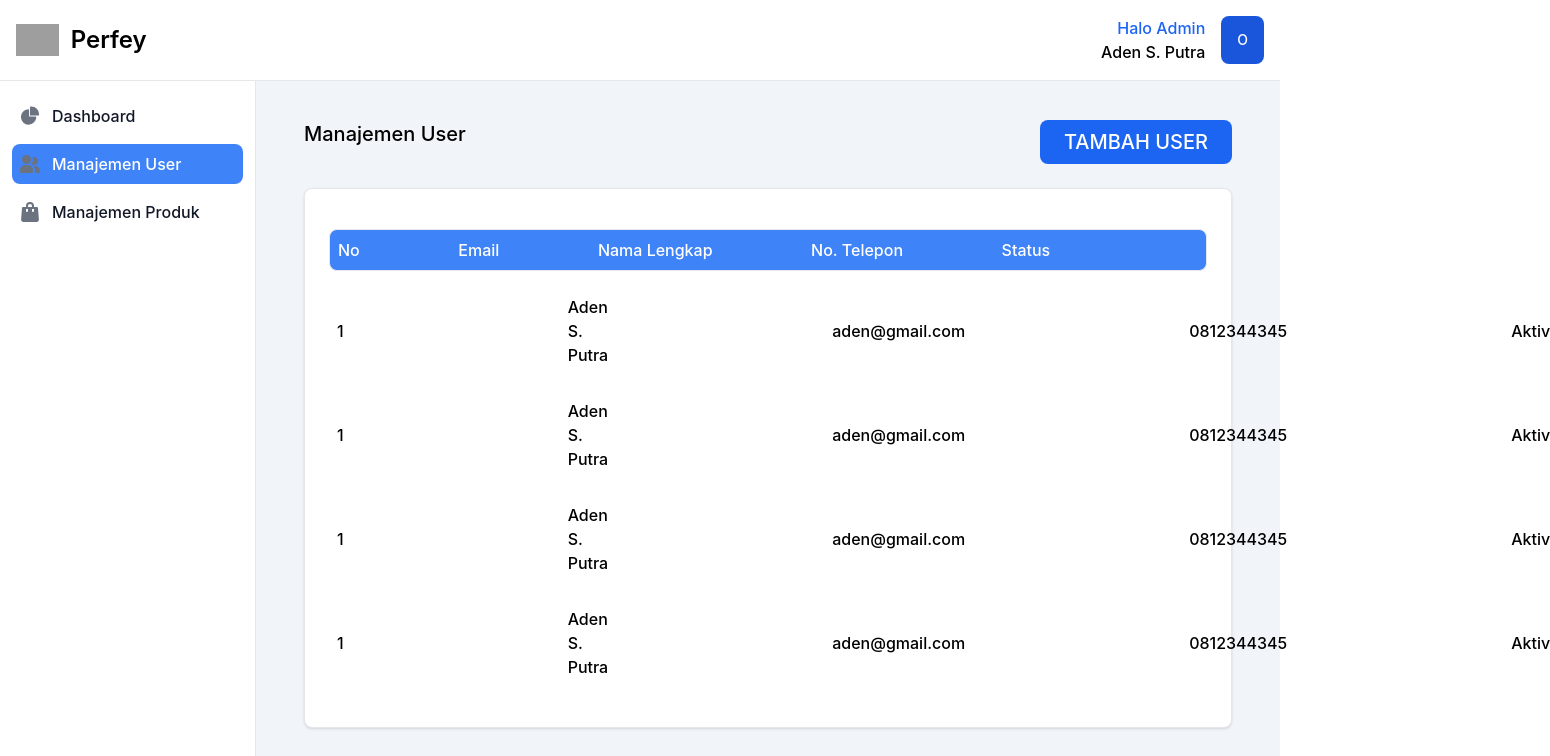
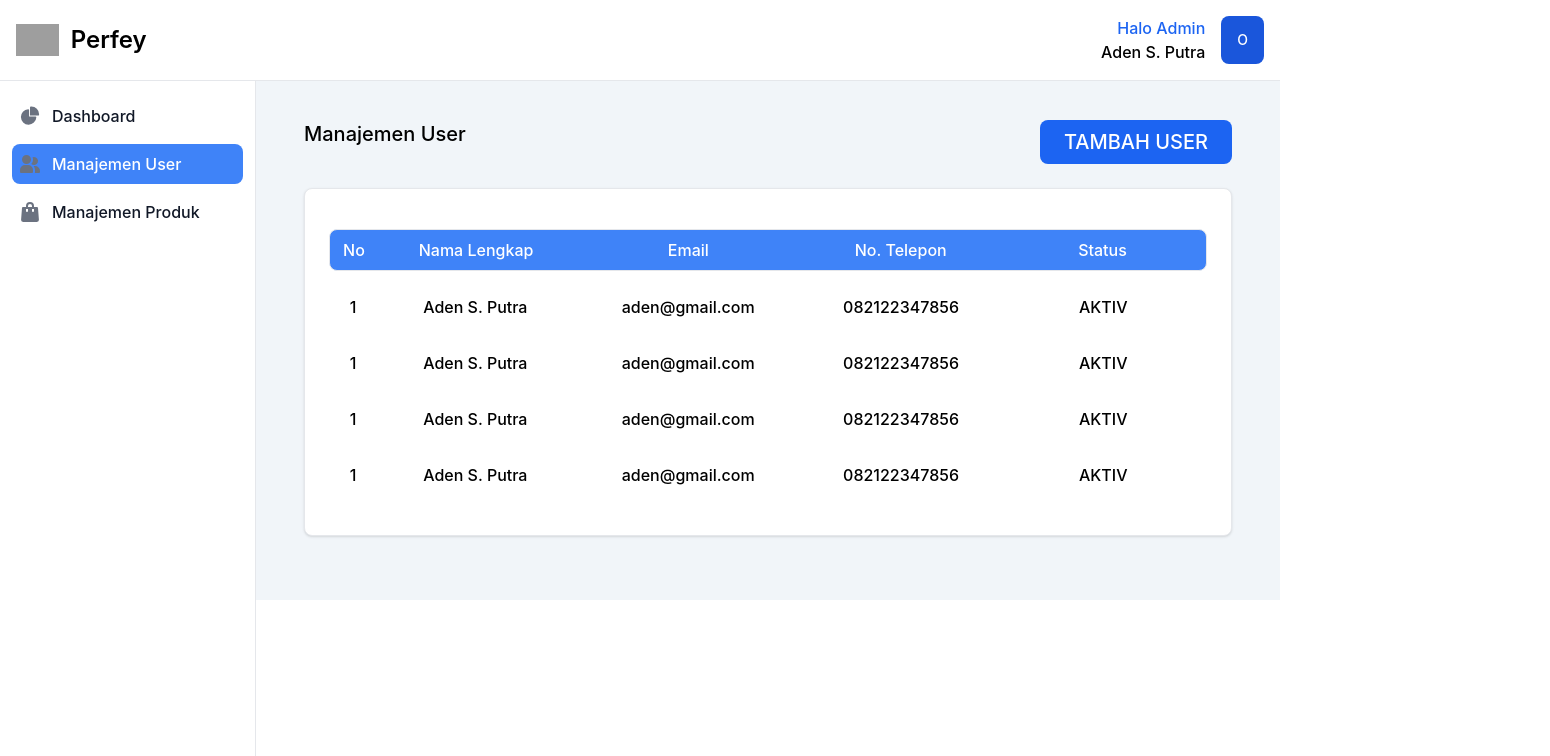
Before and after one commit to kanzff/gudang-crypto, a React (Create React App) app in the folder client/: page /dashboard in a window 1280 px wide. Both pictures are taken after a click on the link "Manajemen User". Shown: the top 756 px of the page, 1550 px wide, since content can reach past the window. Built offline with nearby package versions, Linux system fonts and the light colour scheme; grey boxes are pictures that could not be loaded.

Commit message:
added product management

```diff
--- a/client/src/pages/Dashboard.js
+++ b/client/src/pages/Dashboard.js
@@ -128,43 +128,98 @@ const Dashboard = () => {
                     </div>
 
                     <div className='bg-white border rounded-lg shadow p-6 font-medium my-6'>
-                        <div className='my-4 p-2 flex justify-between gap-58 border rounded-lg bg-blue-500 text-white'>
-                            <p>No</p>
-                            <p>Email</p>
-                            <p>Nama Lengkap</p>
-                            <p>No. Telepon</p>
-                            <p>Status</p>
-                            <p className='text-blue-500'>Action</p>
+                        <div className='my-4 p-2 flex justify-start  border rounded-lg bg-blue-500 text-white'>
+                            <p className='w-12 text-center'>No</p>
+                            <p className='w-80 text-center'>Nama Lengkap</p>
+                            <p className='w-80 text-center'>Email</p>
+                            <p className='w-80 text-center'>No. Telepon</p>
+                            <p className='w-72 text-center'>Status</p>
                         </div>
                         <div>
                             {/* user list */}
-                            <div className='my-4 p-2 flex justify-start gap-56 items-center'>
-                                <p>1</p>
-                                <p>Aden S. Putra</p>
-                                <p>aden@gmail.com</p>
-                                <p>0812344345</p>
-                                <p>Aktiv</p>
+                            <div className='my-4 p-2 flex justify-start items-center'>
+                                <p className='w-12 text-center'>1</p>
+                                <p className='w-80 text-center'>Aden S. Putra</p>
+                                <p className='w-80 text-center'>aden@gmail.com</p>
+                                <p className='w-80 text-center'>082122347856</p>
+                                <p className='w-72 text-center'>AKTIV</p>
                             </div>
-                            <div className='my-4 p-2 flex justify-start gap-56 items-center'>
-                                <p>1</p>
-                                <p>Aden S. Putra</p>
-                                <p>aden@gmail.com</p>
-                                <p>0812344345</p>
-                                <p>Aktiv</p>
+                            <div className='my-4 p-2 flex justify-start items-center'>
+                                <p className='w-12 text-center'>1</p>
+                                <p className='w-80 text-center'>Aden S. Putra</p>
+                                <p className='w-80 text-center'>aden@gmail.com</p>
+                                <p className='w-80 text-center'>082122347856</p>
+                                <p className='w-72 text-center'>AKTIV</p>
                             </div>
-                            <div className='my-4 p-2 flex justify-start gap-56 items-center'>
-                                <p>1</p>
-                                <p>Aden S. Putra</p>
-                                <p>aden@gmail.com</p>
-                                <p>0812344345</p>
-                                <p>Aktiv</p>
+                            <div className='my-4 p-2 flex justify-start items-center'>
+                                <p className='w-12 text-center'>1</p>
+                                <p className='w-80 text-center'>Aden S. Putra</p>
+                                <p className='w-80 text-center'>aden@gmail.com</p>
+                                <p className='w-80 text-center'>082122347856</p>
+                                <p className='w-72 text-center'>AKTIV</p>
                             </div>
-                            <div className='my-4 p-2 flex justify-start gap-56 items-center'>
-                                <p>1</p>
-                                <p>Aden S. Putra</p>
-                                <p>aden@gmail.com</p>
-                                <p>0812344345</p>
-                                <p>Aktiv</p>
+                            <div className='my-4 p-2 flex justify-start items-center'>
+                                <p className='w-12 text-center'>1</p>
+                                <p className='w-80 text-center'>Aden S. Putra</p>
+                                <p className='w-80 text-center'>aden@gmail.com</p>
+                                <p className='w-80 text-center'>082122347856</p>
+                                <p className='w-72 text-center'>AKTIV</p>
+                            </div>
+                        </div>
+                    </div>
+                </div>
+            }
+            { currentTab === 'product' &&
+                <div className="px-12 py-10 sm:ml-64 mt-20 h-full bg-slate-100">
+                    <div className='flex justify-between'>
+                        <p className='font-medium text-xl'>Manajemen Produk</p>
+                        <button type='button' className='font-medium text-xl bg-blue-600 py-2 px-6 rounded-lg text-white'>TAMBAH USER</button>
+                    </div>
+
+                    <div className='bg-white border rounded-lg shadow p-6 font-medium my-6'>
+                        <div className='my-4 p-2 flex justify-start  border rounded-lg bg-blue-500 text-white'>
+                            <p className='w-12 text-center'>No</p>
+                            <p className='w-[40rem] text-center'>Nama</p>
+                            <p className='w-80 text-center'>Harga</p>
+                            <p className='w-72 text-center'>Status</p>
+                        </div>
+                        <div>
+                            {/* user list */}
+                            <div className='my-4 p-2 flex justify-start items-center'>
+                                <p className='w-12 text-center'>1</p>
+                                <div className='w-[40rem] flex justify-center items-center'>
+                                    <img className="w-28" src="https://m.media-amazon.com/images/I/61S6hE2xBuL._SL1480_.jpg" alt="product image" />
+                                    <p className='w-80 p-12'>Versace</p>
+                                </div>
+                                <p className='w-80 text-center'>Rp. 125000</p>
+                                <p className='w-72 text-center'>AKTIV</p>
+                            </div>
+                            <div className='my-4 p-2 flex justify-start items-center'>
+                                <p className='w-12 text-center'>1</p>
+                                <div className='w-[40rem] flex justify-center items-center'>
+                                    <img className="w-28" src="https://m.media-amazon.com/images/I/61S6hE2xBuL._SL1480_.jpg" alt="product image" />
+                                    <p className='w-80 p-12'>Versace</p>
+                                </div>
+                                <p className='w-80 text-center'>Rp. 125000</p>
+                                <p className='w-72 text-center'>AKTIV</p>
+                            </div>
+                            <div className='my-4 p-2 flex justify-start items-center'>
+                                <p className='w-12 text-center'>1</p>
+                                <div className='w-[40rem] flex justify-center items-center'>
+                                    <img className="w-28" src="https://m.media-amazon.com/images/I/61S6hE2xBuL._SL1480_.jpg" alt="product image" />
+                                    <p className='w-80 p-12'>Versace</p>
+                                </div>
+                                <p className='w-80 text-center'>Rp. 125000</p>
+                                <p className='w-72 text-center'>AKTIV</p>
+                            </div>
+                            <div className='my-4 p-2 flex justify-start items-center'>
+                                <p className='w-12 text-center'>1</p>
+                                <div className='w-[40rem] flex justify-center items-center'>
+                                    <img className="w-28" src="https://m.media-amazon.com/images/I/61S6hE2xBuL._SL1480_.jpg" alt="product image" />
+                                    <p className='w-80 p-12'>Versace</p>
+                                </div>
+                                <p className='w-80 text-center'>Rp. 125000</p>
+                                <p className='w-72 text-center'>AKTIV</p>
                             </div>
                         </div>
                     </div>
```
